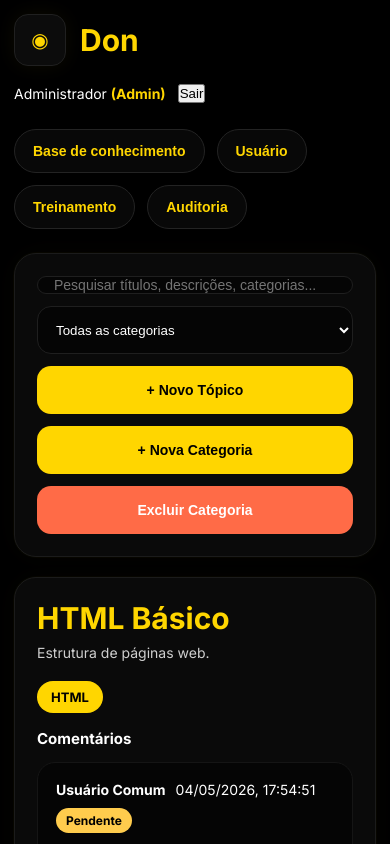
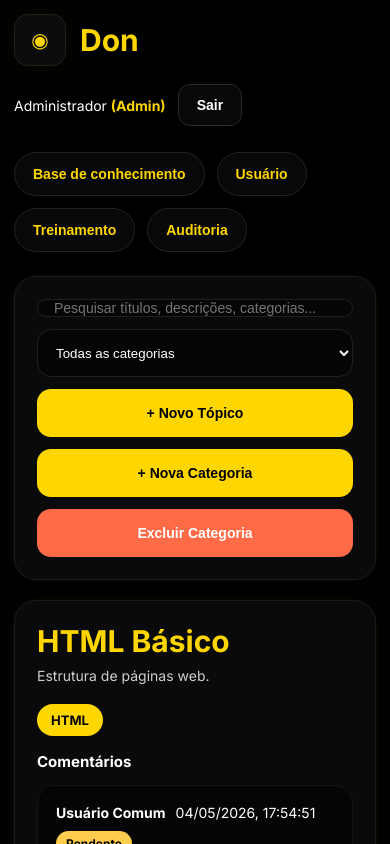
Before and after one commit to Wertco-Bombas/Wertco, a Next.js app: page /dashboard in a window 390 px wide. Shown: the top 844 px of the page. Built offline with nearby package versions, Linux system fonts and the light colour scheme.

Commit message:
Update globals.css

```diff
--- a/styles/globals.css
+++ b/styles/globals.css
@@ -388,4 +388,26 @@ body{
   .btn{
     width:100%;
   }
+/* LOGOUT */
+
+.logoutBtn{
+  height:42px;
+  padding:0 18px;
+  border-radius:12px;
+  border:1px solid #2a2a2a;
+  background:#080808;
+  color:#fff;
+  cursor:pointer;
+  font-size:14px;
+  font-weight:600;
+  transition:.2s;
 }
+
+.logoutBtn:hover{
+  background:#111;
+  border-color:#ffd600;
+  color:#ffd600;
+}
+
+
+}
```
